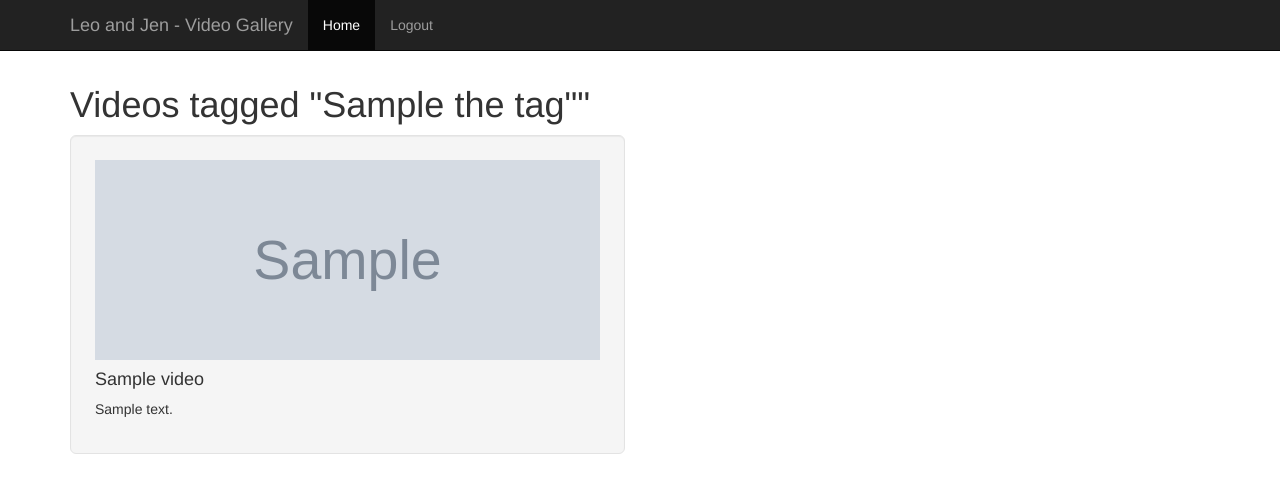
After one commit to dtraleigh/my_video_gallery, a Django app: template templates/tag.html in a window 1280 px wide. The commit adds this page. Shown: the top 493 px of the page. Run offline with Django 3.2, Linux system fonts and the light colour scheme; the template is opened without the code that fills it: most values are stand-ins (such as "Sample title", 1, 10 or a date in 2020); grey boxes marked "Sample" are stand-in pictures; some libraries are stand-ins or nearby versions.

Commit message:
Added the view that shows videos with a certain tag.

```diff
--- /dev/null
+++ b/templates/tag.html
@@ -0,0 +1,30 @@
+{% extends "base.html" %}
+
+  {% block content %}
+  {% load staticfiles %}
+
+	<h1>Videos tagged "{{the_tag.name}}""</h1>
+  <div class="row">
+    {%for video in videos_w_tag%}
+    <div class="col-sm-6 col-xs-12">
+      <div class="well well-lg">
+        <!--
+        <a href="/album/{{album.id}}/video/{{video.id}}"><img src="{{ MEDIA_URL }}/{{video.poster}}" class="img-responsive center-block" /></a>
+      -->
+        <a href="/album/{{album.id}}/video/{{video.id}}">
+          <div class="album-poster" style="background-image:url({{ MEDIA_URL }}/{{video.poster}});"></div>
+        </a>
+        <h4>{{video.name}}</h4>
+        {% autoescape off %}
+        <p>{{video.description}}</p>
+        {%endautoescape%}
+      </div>
+    </div>
+  {%if forloop.counter|divisibleby:2%}
+  </div>
+  <div class="row">
+  {%endif%}
+  {%endfor%}
+  </div>
+
+{%endblock content%}
--- a/templates/video.html
+++ b/templates/video.html
@@ -29,6 +29,8 @@
         <p>{{video.description}}</p>
         {%endautoescape%}
         <p>Date Taken: <strong>{{video.video_date}}</strong></p>
+        <strong>Tags</strong>
+        <a class="btn btn-default" href="#" role="button">Link</a>
       </div>
     </div>
   </div>
```
Also changed, not shown: video/views.py (+12 -1 lines).
